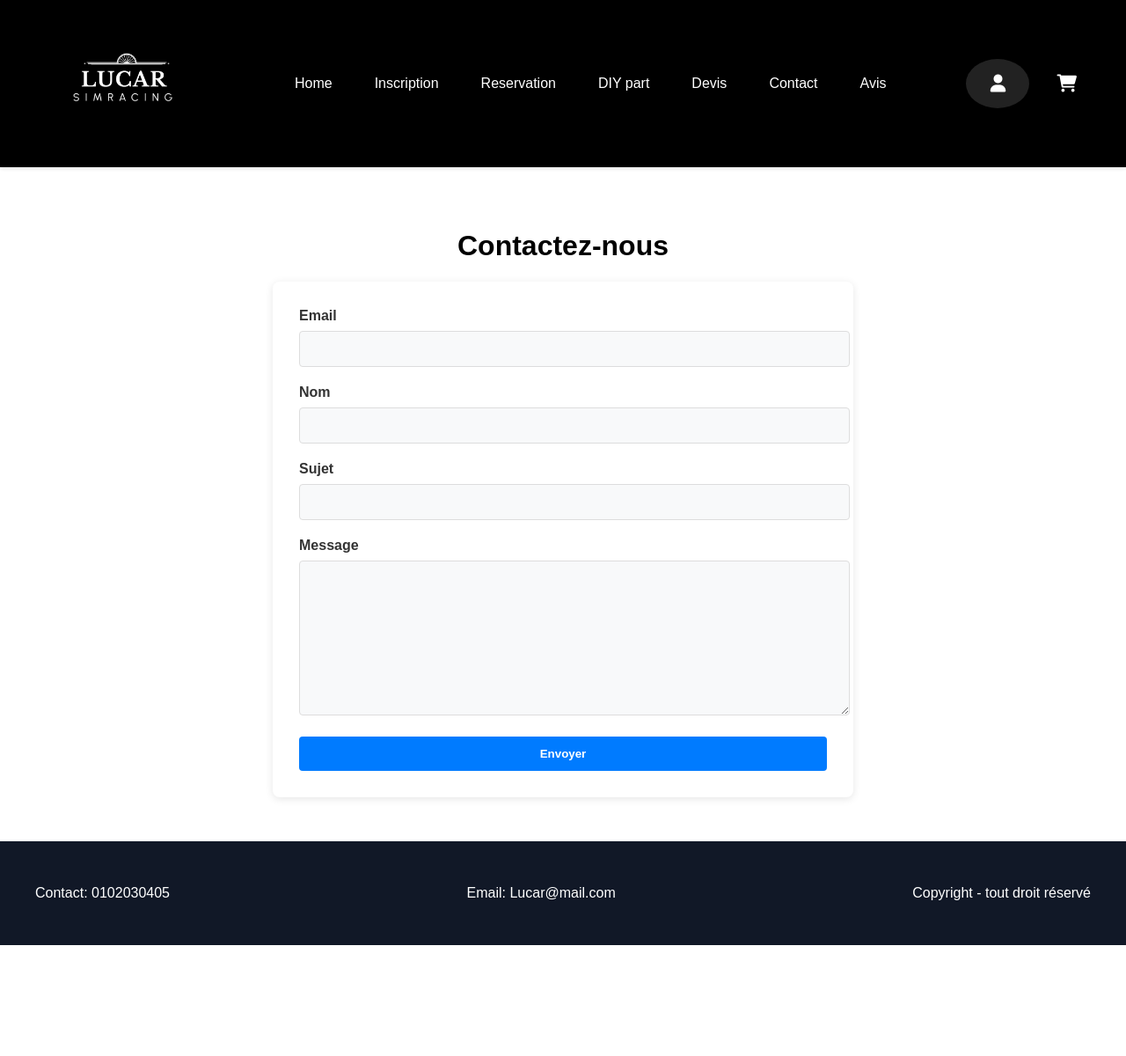
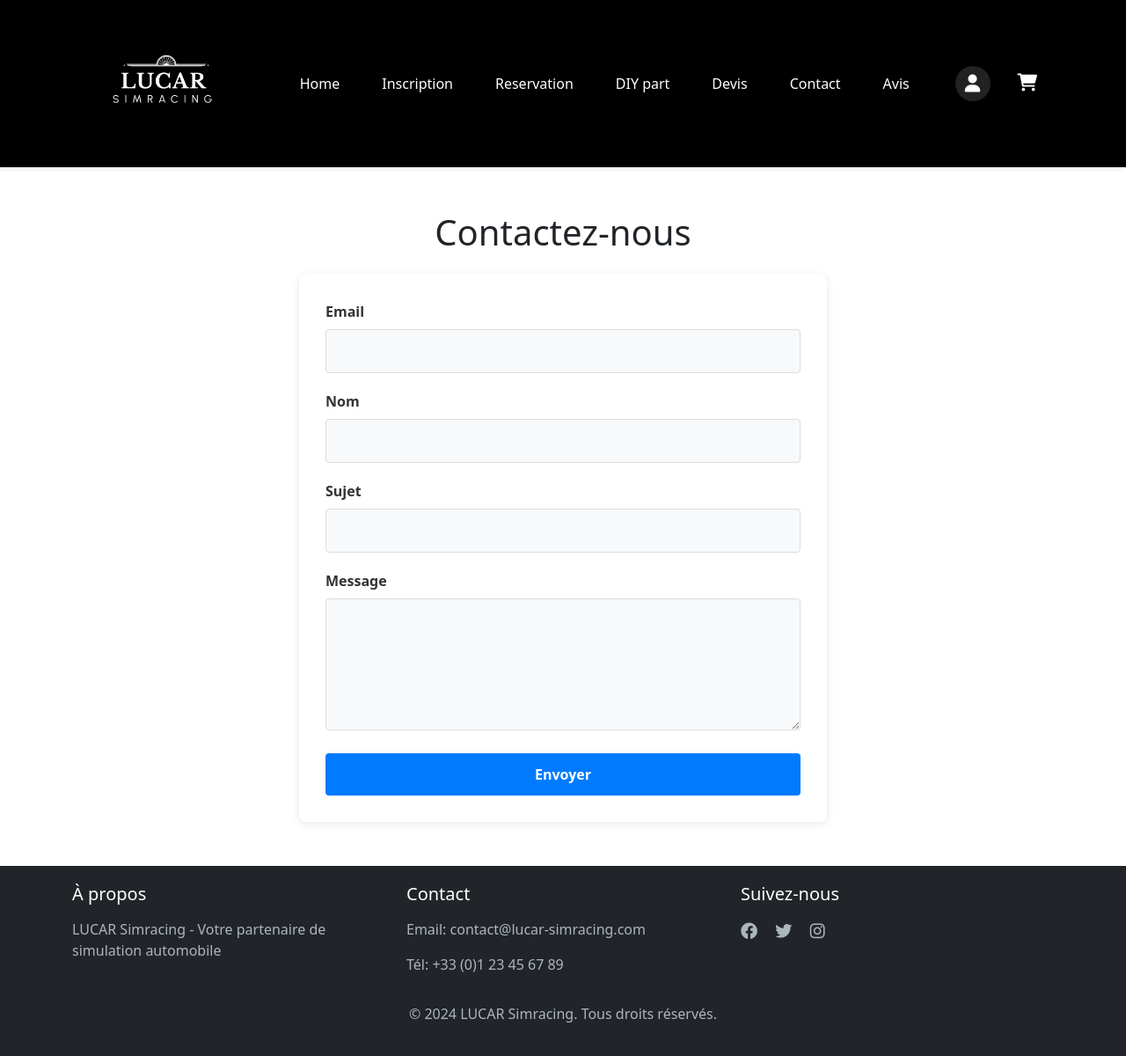
Before and after one commit to LucArronne/Sim_API, a Symfony app: template templates/contact/index.html.twig in a window 1280 px wide. Shown: the whole page at 88% size. Before the commit the page ends 1074 px from the top, so only its background shows below. Run offline with Twig, Linux system fonts and the light colour scheme; the template is opened without the code that fills it, so the values that code supplies are empty; some libraries are stand-ins or nearby versions.

Commit message:
Mis a jour Template de base pour le Footer

```diff
--- a/templates/base.html.twig
+++ b/templates/base.html.twig
@@ -6,7 +6,54 @@
         <title>{% block title %}LUCAR - Simracing{% endblock %}</title>
         <link rel="stylesheet" href="{{ asset('css/app.css') }}">
         <link rel="stylesheet" href="https://cdnjs.cloudflare.com/ajax/libs/font-awesome/6.0.0/css/all.min.css">
-        {% block stylesheets %}{% endblock %}
+        {% block stylesheets %}
+            <link href="https://cdn.jsdelivr.net/npm/bootstrap@5.1.3/dist/css/bootstrap.min.css" rel="stylesheet">
+            <link rel="stylesheet" href="https://cdnjs.cloudflare.com/ajax/libs/font-awesome/6.0.0/css/all.min.css">
+            <style>
+                html, body {
+                    height: 100%;
+                    margin: 0;
+                }
+
+                body {
+                    display: flex;
+                    flex-direction: column;
+                    min-height: 100vh;
+                }
+
+                main {
+                    flex: 1 0 auto;
+                }
+
+                footer.site-footer {
+                    flex-shrink: 0;
+                    padding: 20px 0;
+                    margin-top: auto;
+                    background-color: #212529;
+                    color: #fff;
+                }
+
+                footer.site-footer h5 {
+                    color: #fff;
+                    margin-bottom: 1rem;
+                }
+
+                footer.site-footer p {
+                    color: #adb5bd;
+                }
+
+                footer.site-footer .social-links a {
+                    color: #adb5bd;
+                    margin-right: 1rem;
+                    font-size: 1.2rem;
+                    transition: color 0.3s ease;
+                }
+
+                footer.site-footer .social-links a:hover {
+                    color: #fff;
+                }
+            </style>
+        {% endblock %}
     </head>
     <body>
         {% include 'components/nav.html.twig' %}
@@ -15,12 +62,31 @@
             {% block body %}{% endblock %}
         </main>
 
-        <footer class="section bg-dark text-white">
+        <footer class="site-footer bg-dark">
             <div class="container">
-                <div class="footer-content">
-                    <div>Contact: 0102030405</div>
-                    <div>Email: Lucar@mail.com</div>
-                    <div>Copyright - tout droit réservé</div>
+                <div class="row">
+                    <div class="col-md-4">
+                        <h5>À propos</h5>
+                        <p>LUCAR Simracing - Votre partenaire de simulation automobile</p>
+                    </div>
+                    <div class="col-md-4">
+                        <h5>Contact</h5>
+                        <p>Email: contact@lucar-simracing.com</p>
+                        <p>Tél: +33 (0)1 23 45 67 89</p>
+                    </div>
+                    <div class="col-md-4">
+                        <h5>Suivez-nous</h5>
+                        <div class="social-links">
+                            <a href="#"><i class="fab fa-facebook"></i></a>
+                            <a href="#"><i class="fab fa-twitter"></i></a>
+                            <a href="#"><i class="fab fa-instagram"></i></a>
+                        </div>
+                    </div>
+                </div>
+                <div class="row mt-3">
+                    <div class="col text-center">
+                        <p>&copy; 2024 LUCAR Simracing. Tous droits réservés.</p>
+                    </div>
                 </div>
             </div>
         </footer>
```
